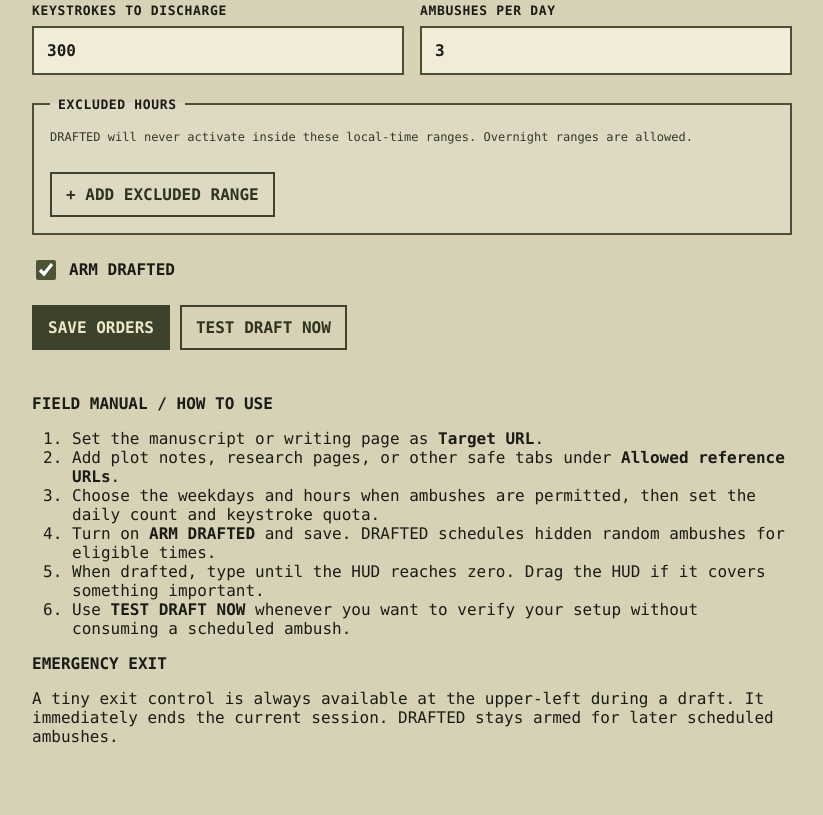
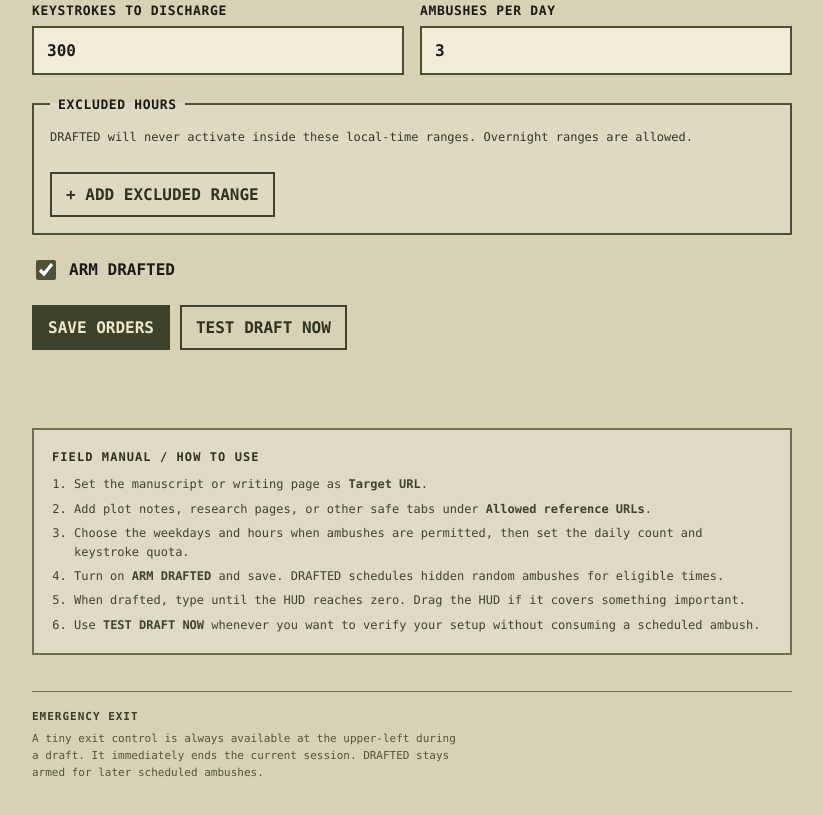
Before and after one commit to yo4e/DRAFTED, a website with bundled scripts: page options.html in a window 1280 px wide. Shown: the part 855-1670 px from the top of the page, without its empty margins (228-1051 px from the left). Built offline with nearby package versions, Linux system fonts and the light colour scheme; some packages are replaced by stand-ins of ours.

Commit message:
Style field manual and safety note

```diff
--- a/options.css
+++ b/options.css
@@ -67,3 +67,37 @@ button:hover { transform: translate(-1px, -1px); box-shadow: 3px 3px 0 #596040;
   .weekday-grid { grid-template-columns: repeat(4, minmax(0, 1fr)); }
   .range-row .danger, .url-row .danger { justify-self: start; }
 }
+
+.field-manual {
+  margin-top: 34px;
+  padding: 18px;
+  border: 2px solid #6d7350;
+  background: rgba(255,255,255,0.2);
+  color: #3f442e;
+  font-size: 12px;
+  line-height: 1.6;
+}
+.field-manual strong {
+  display: block;
+  margin-bottom: 8px;
+  color: #2e321f;
+  letter-spacing: .09em;
+}
+.field-manual ol { margin: 0; padding-left: 22px; }
+.field-manual li + li { margin-top: 5px; }
+
+.safety-note {
+  margin-top: 36px;
+  padding-top: 16px;
+  border-top: 1px solid #6d7350;
+  color: #50563a;
+  font-size: 11px;
+  line-height: 1.55;
+}
+.safety-note strong {
+  display: block;
+  margin-bottom: 5px;
+  color: #383d29;
+  letter-spacing: .09em;
+}
+.safety-note p { margin: 0; max-width: 64ch; }
```
